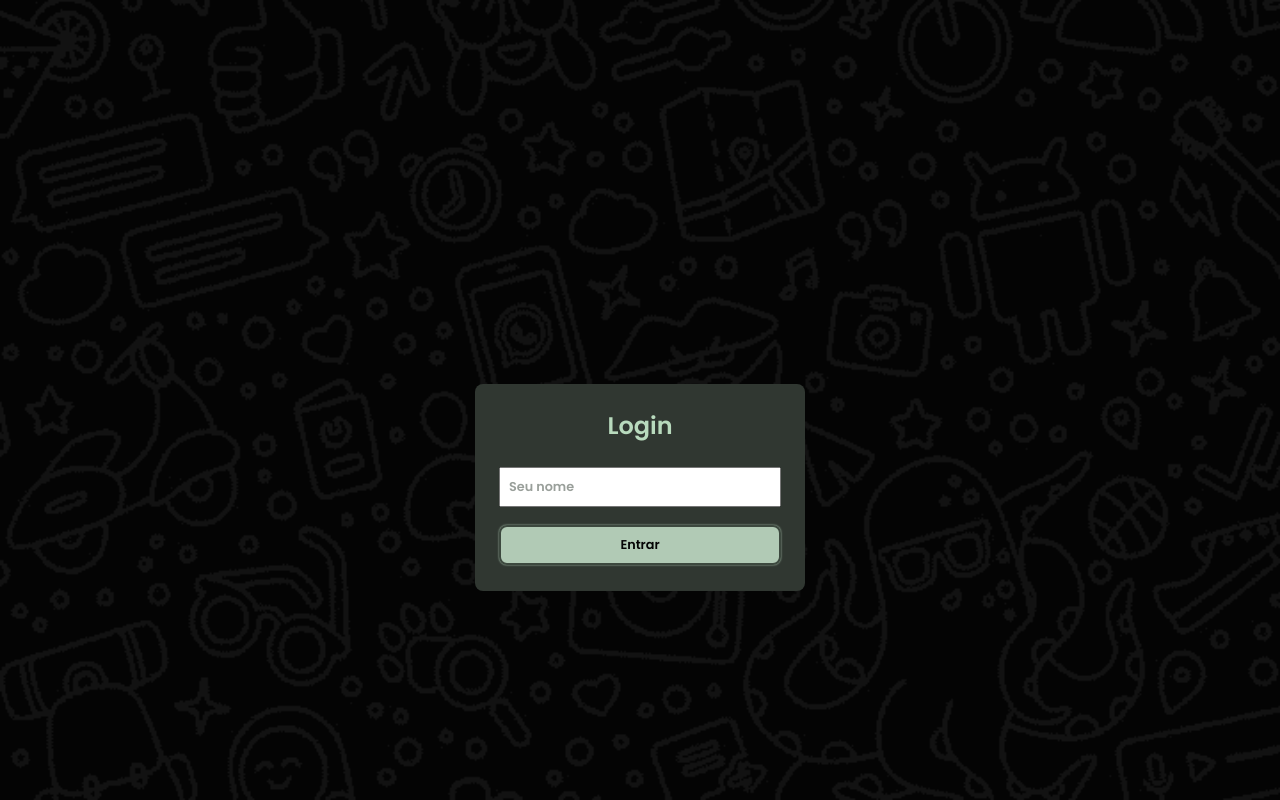
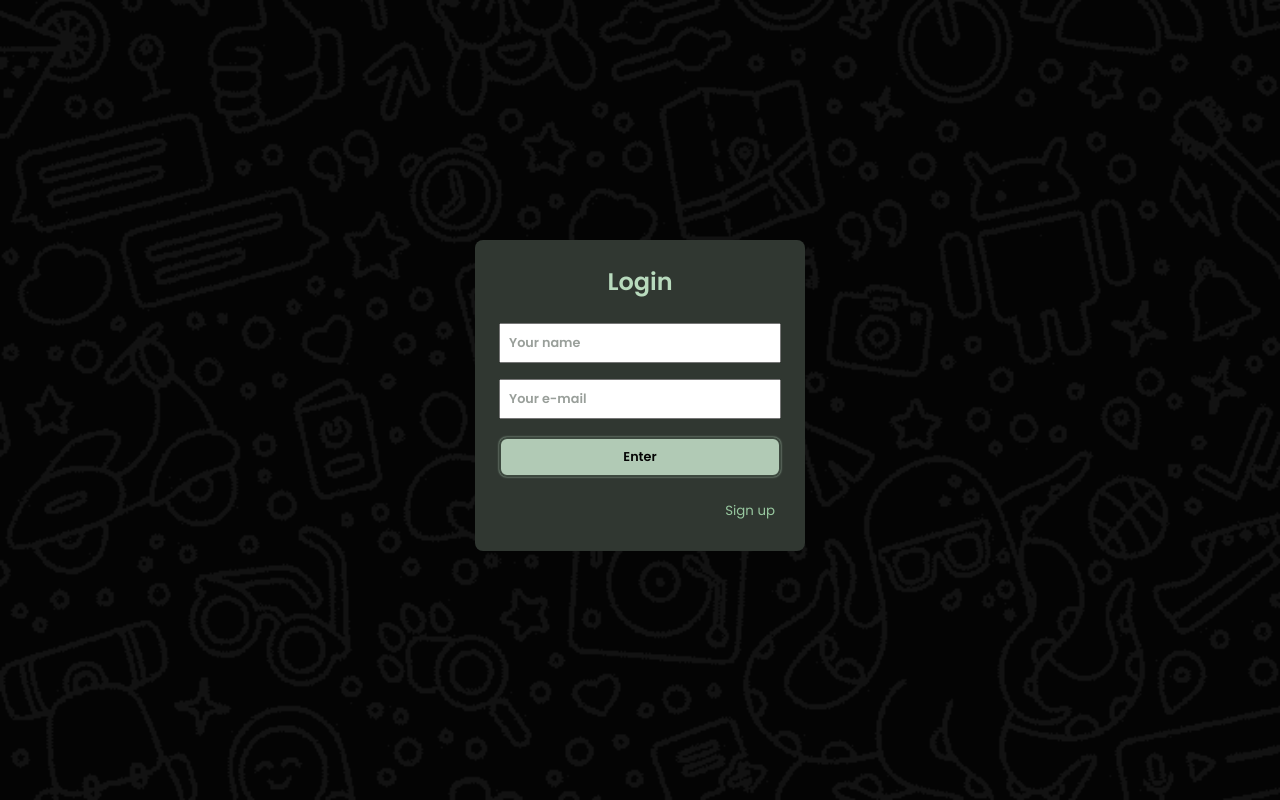
Before and after one commit to luciofmmelo/my-chat, a plain HTML site: page frontend/index.html in a window 1280 px wide. Drawn offline with nearby package versions, Linux system fonts and the light colour scheme.

Commit message:
Adapting the template for implementation of the future cadaster and welcome messages

```diff
--- a/frontend/css/style.css
+++ b/frontend/css/style.css
@@ -29,12 +29,13 @@ body {
     height: 100%;
 }
 
-/* MENU DE LOGIN */
+
+/* LOGIN AND SIGN UP */
 
 .login {
     display: flex;
     flex-direction: column;
-    margin-top: 30%;
+    margin-top: 30vh;
     width: 100%;
     max-width: 330px;
     border-radius: 8px;
@@ -86,6 +87,7 @@ body {
     transition: 300ms;
     background-color: rgb(177, 202, 181);
     color: #040404;
+    cursor: pointer;
 }
 
 .login-form > .login-btn:hover {
@@ -94,7 +96,29 @@ body {
     color: white;
 }
 
-/* HEADER */
+.sign-bar {
+    display: flex;
+    justify-content: flex-end;
+    width: 100%;
+}
+
+.sign-btn {
+    color: rgb(152, 200, 160);
+    padding: 6px;
+    outline: none;
+    border: none;
+    background-color: transparent;
+    cursor: pointer;
+}
+
+.sign-btn:hover {
+    border-radius: 8px;
+    color: rgb(43, 53, 45);
+    background-color: rgb(154, 172, 156);
+}
+
+
+/* HEADER ELEMENTS: */
 
 .chat-header {
     display: none;
@@ -128,7 +152,8 @@ body {
     font-size: 20px;
 }
 
-/* CONTAINER DO CHAT */
+
+/* CHAT CONTAINER: */
 
 .chat {
     width: 100%;
@@ -139,6 +164,7 @@ body {
 }
 
 .chat-messages {
+    overflow-x: scroll;
     display: flex;
     flex-direction: column;
     justify-content: flex-end;
@@ -192,6 +218,21 @@ body {
     text-align: end;
 }
 
+.new-user-message {
+    align-self: center;
+    text-align: center;
+    border-radius: 8px;
+    padding: 3px;
+    height: 20px;
+    width: 90%;
+    background-color: rgb(79, 75, 66);
+    color: lightgray;
+    font-size: 10px;
+}
+
+
+/* FOOTER ELEMENTS: */
+
 .chat-form {
     display: none;
     justify-content: baseline;
@@ -233,6 +274,7 @@ body {
     background-color: #3d3d3d;
     border: none;
     padding: 8px 8px 0 8px;
+    cursor: pointer;
 }
 
 .chat-btn:hover {
--- a/frontend/index.html
+++ b/frontend/index.html
@@ -18,61 +18,80 @@
 
     <section class="container">
 
-        <section    class="login">
+        <section class="login">
                  <h2>Login</h2>
                  <form class="login-form">
-                        <input  type="text"
+                       <input type="text"
                               class="login-input"
-                                placeholder="Seu nome"
+                              placeholder="Your name"
+                              required="required">
+                       <input type="password"
+                              class="login-input"
+                              placeholder="Your e-mail">
+                       <button type="submit"
+                               class="login-btn">
+                               Enter
+                       </button>
+                       <bar class="sign-bar">
+                            <button type="submit"
+                                    class="sign-btn">
+                                    Sign up
+                            </button>
+                       </bar>
+                 </form>
+        </section>
+
+        <section class="login ocultar">
+                 <h2>Sign up</h2>
+                 <form class="login-form">
+                       <input type="text"
+                              class="login-input"
+                              placeholder="Your name"
+                              required="required">
+                       <input type="password"
+                              class="login-input"
+                              placeholder="Your e-mail"
                               required="required">
                        <button type="submit"
                                class="login-btn">
-                                Entrar
+                               Enter
                        </button>
                  </form>
         </section>
 
-        <section    class="chat">
+        <section class="chat">
                  <header class="chat-header">
-                            <div    class="profile">
+                         <div class="profile">
                               <img src="./images/profile.jpg" class="img-perfil">
                               <span class="name-perfil"></span>
                          </div>
                          <button type="button"
                                  class="chat-btn"
                                  id="emoji-btn">
-                                    <span   class="material-symbols-outlined">
+                                 <span class="material-symbols-outlined">
                                        search
                                  </span>
                          </button>
                  </header>
 
-                    <section    class="chat-messages">
-                                <!-- <div class="message message-self">
-                                     Lorem ipsum dolor sit amet consectetur adipisicing elit. Ullam ut illo doloremque! Tenetur molestias quia nulla cupiditate! Amet, magnam, culpa rem harum perspiciatis architecto, laudantium mollitia odio praesentium possimus autem!
-                                </div>
-                                <div class="message message-other">
-                                    <span class="other-name">Vilma</span>
-                                    Lorem, ipsum dolor sit amet consectetur adipisicing elit. Minima ipsa eveniet fugiat porro tempore, qui repellendus amet magni, beatae perferendis explicabo molestias praesentium vitae ipsam repellat. Repellendus a iure dignissimos.
-                                </div> -->
-                    </section>
+                 <section class="chat-messages"></section>
 
-                    <form   class="chat-form" oninput="toggleClasse()">
+                 <form class="chat-form" oninput="toggleClasse()">
                        <button type="button"
                                class="chat-btn"
                                id="emoji-btn">
-                                    <span   class="material-symbols-outlined">
+                               <span class="material-symbols-outlined">
                                      sentiment_satisfied
                                </span>
                        </button>
                        <button type="button"
                                class="chat-btn"
                                id="mic-btn">
-                                    <span   class="material-symbols-outlined">
+                               <span class="material-symbols-outlined">
                                      attach_file
                                </span>
                        </button>
-                            <input  type="text"
+                       <input type="text"
                               class="chat-input"
                               id="chat-input"
                               autocomplete="off"
@@ -80,11 +99,11 @@
                        <button type="submit"
                                class="chat-btn"
                                id="send-btn">
-                                    <span   class="material-symbols-outlined"
+                               <span class="material-symbols-outlined"
                                      id="mic-icon">
                                      mic
                                </span>
-                                    <span   class="material-symbols-outlined ocultar"
+                               <span class="material-symbols-outlined ocultar"
                                      id="send-icon">
                                      send
                                </span>
```
Lines whose indentation alone changed are shown as unchanged.
